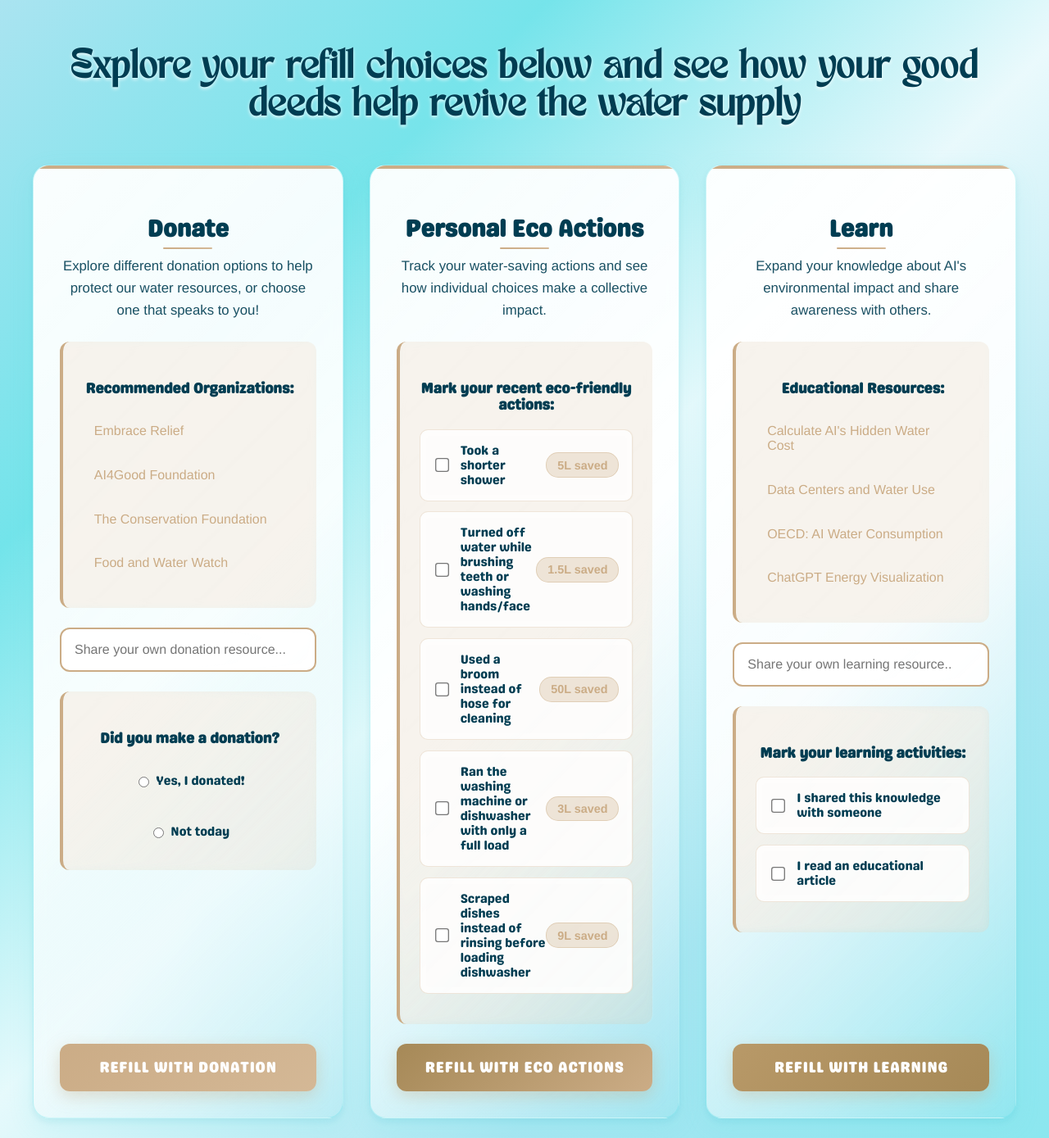
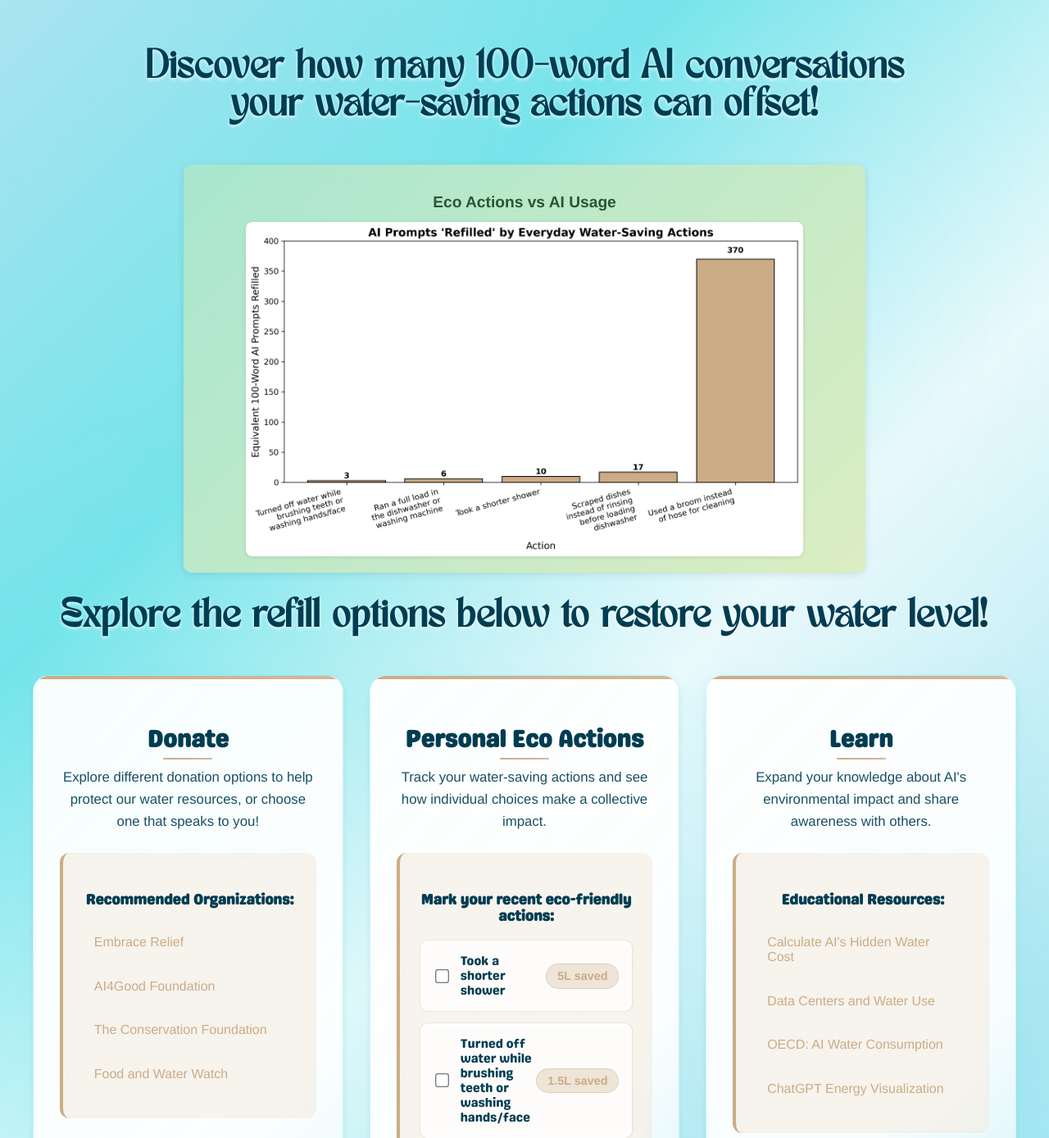
Before and after one commit to bcsanadi/drAIn, a Flask app: page /refill in a window 1280 px wide; the page is wider, and only the part inside the window is pictured. Shown: the part 71-1460 px from the top of that part at 82% size. Run offline with Flask 3, Linux system fonts and the light colour scheme; a user stored in the database is signed in.

Commit message:
graph on refill page

```diff
--- a/templates/refill.html
+++ b/templates/refill.html
@@ -21,7 +21,18 @@
     <header>
         <section class="refill-section">
             <div class="refill-container">
-                <h2>Explore your refill choices below and see how your good deeds help revive the water supply</h2>
+                <h2>Discover how many 100-word AI conversations<br>your water-saving actions can offset!</h2>
+
+                <!-- Impact Comparison Chart -->
+                <div class="impact-comparison-section" style="text-align: center; margin: 1rem 0; padding: 1rem; background: linear-gradient(135deg, #a8e6cf 0%, #dcedc1 100%); border-radius: 10px; box-shadow: 0 2px 10px rgba(0,0,0,0.1); max-width: 800px; margin-left: auto; margin-right: auto;">
+                    <h3 style="color: #2c5530; margin-bottom: 0.8rem; font-size: 1.2rem;">Eco Actions vs AI Usage</h3>
+                    <img src="/static/images/impact_comparison.png" alt="Chart showing AI prompts refilled by everyday water-saving actions" class="impact-chart" style="max-width: 85%; height: auto; border-radius: 8px; box-shadow: 0 1px 5px rgba(0,0,0,0.1);">
+                </div>
+
+                <!-- Refill Options Header -->
+                <div style="text-align: center; margin: 2rem 0 1.5rem 0;">
+                    <h2>Explore the refill options below to restore your water level!</h2>
+                </div>
 
                 <div class="options-grid">
                     <!-- Donate Card -->
```
Also changed, not shown: static/images/impact_comparison.png (added).
